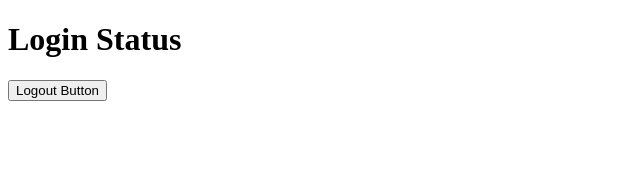
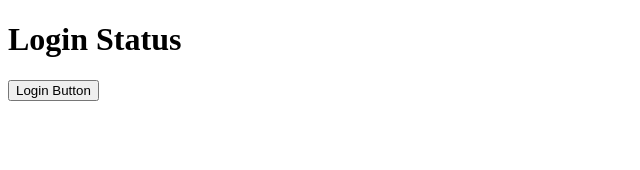
Before and after one commit to almuheetu/React, a React (Vite) app in the folder React_practice_project/: page / in a window 1280 px wide. Shown: the top 170 px of the page, without its empty margins (0-640 px from the left). Built offline with nearby package versions, Linux system fonts and the light colour scheme.

Commit message:
JSX conditional rendering IIF learning and practice

```diff
--- a/React_practice_project/src/App.jsx
+++ b/React_practice_project/src/App.jsx
@@ -7,15 +7,24 @@
 const App = () => {
 
 
-  // JSX conditional rendering Logical &&
-  let status=true;
+  // JSX conditional rendering IIF
+  let status=false;
 
 
   return (
     <div>
 
    <h1>Login Status</h1>
-   {status && <button>Logout Button</button>}
+   {(()=>{
+
+    if(status==true){
+      return <button>Logout Button</button>
+    }
+    else {
+      return <button>Login Button</button>
+    }
+
+   })()}
 
     </div>
   );
```
Also changed, not shown: 1 other file (tests, documents, lock files or other folders).
